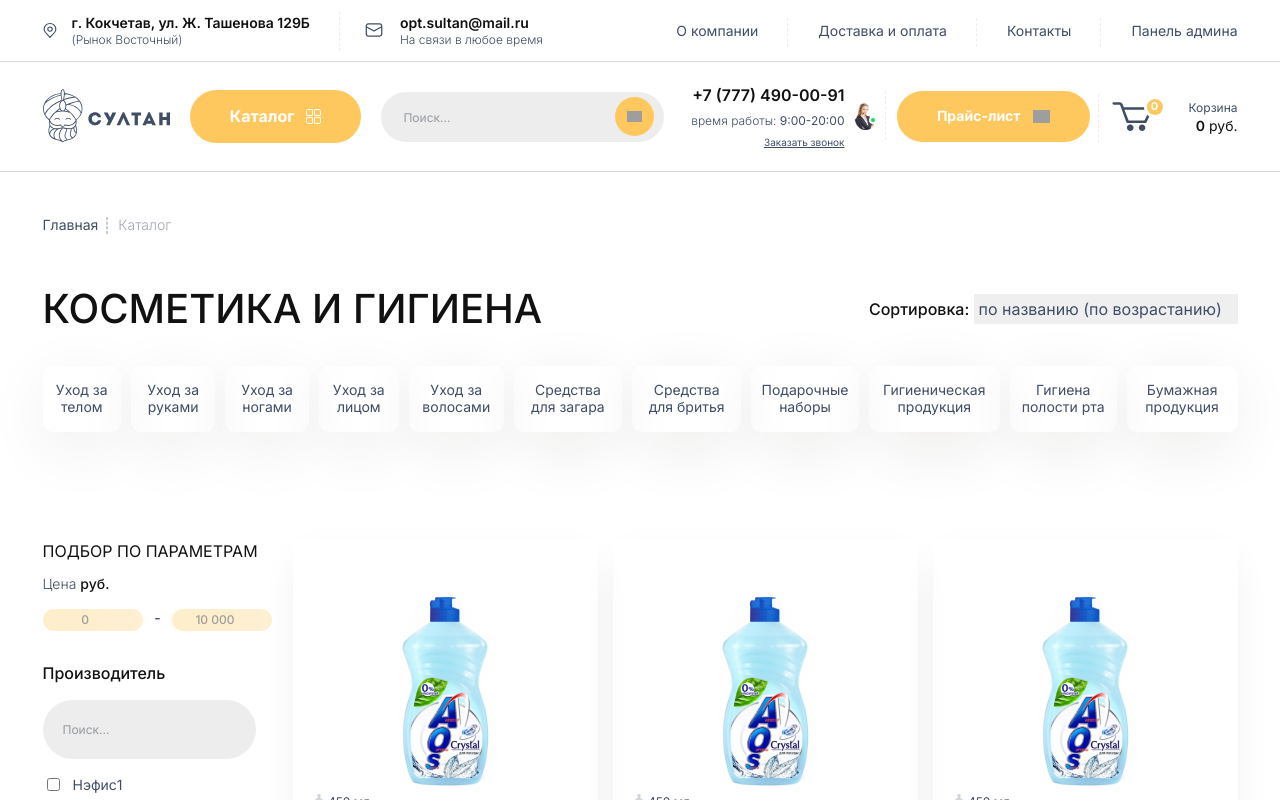
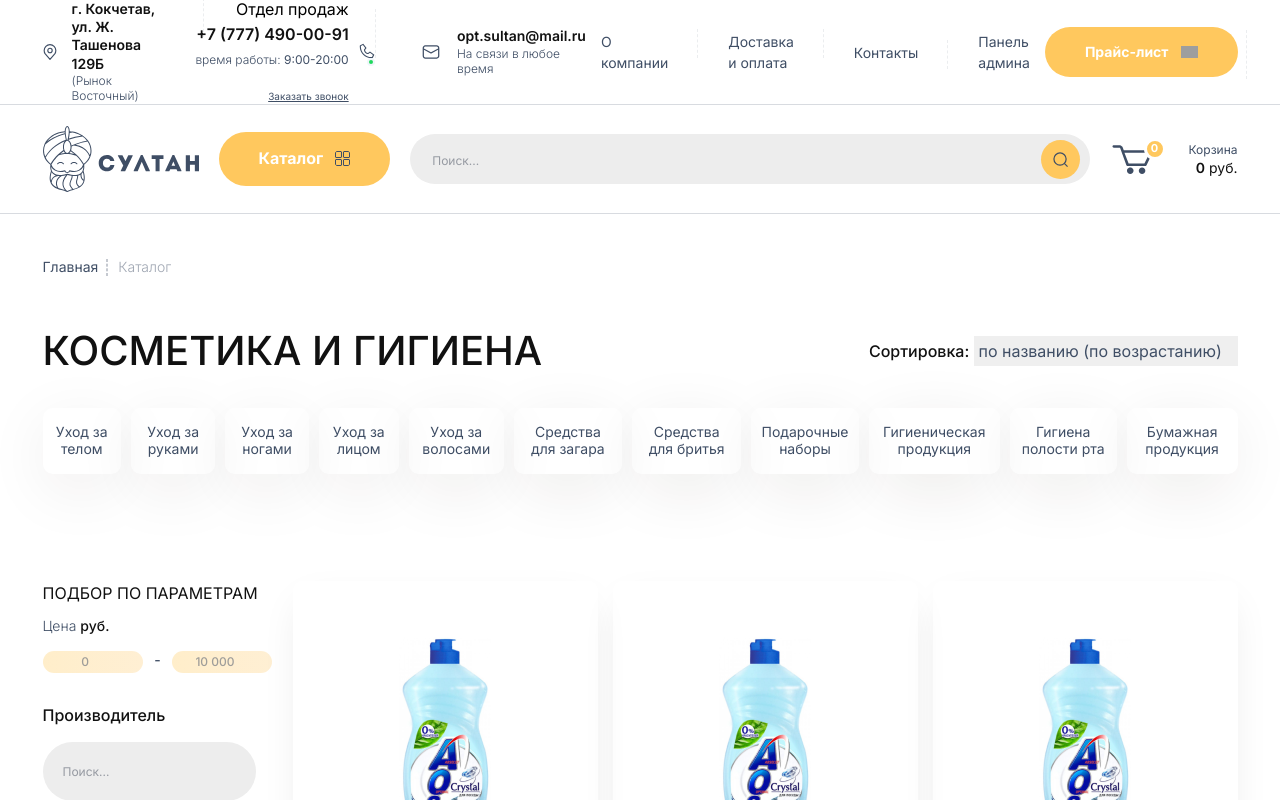
Before and after one commit to damirios/hotels_frontend_online-store, a React (Create React App) app: page / in a window 1280 px wide. Built offline with nearby package versions, Linux system fonts and the light colour scheme; grey boxes are pictures that could not be loaded.

Commit message:
fixed adaptive problems

```diff
--- a/src/components/Header.tsx
+++ b/src/components/Header.tsx
@@ -8,25 +8,21 @@
 import { useTypedDispatch } from "../hooks/useTypedDispatch";
 import { closeDropDown } from "../store/slices/dropDownSlice";
 import { Link, useLocation } from "react-router-dom";
+import { useWindowSize } from "../hooks/useWindowSize";
+import { Support } from "./UI/Support";
 
 export function Header() {
 	const menuLinks: string[] = ["О компании", "Доставка и оплата", "Контакты"];
-	const [isMobile, setIsMobile] = useState(window.innerWidth <= 768);
 
 	const cart = useTypedSelector(state => state.cart);
 	const isDropDownOpen = useTypedSelector(state => state.dropDown.isOpen);
 	const dispatch = useTypedDispatch();
 
-	useEffect(() => {
-		if (isMobile) {
-			setMobileArch();
-		} else {
-			setDesktopArch();
-		}
-	}, [isMobile]);
+	const [width, height] = useWindowSize();
+	const [isMobile, setIsMobile] = useState(width <= 768);
 
 	window.addEventListener('resize', (e) => {
-		if (window.innerWidth <= 768) {
+		if (width <= 768) {
 			setIsMobile(true);
 		} else {
 			setIsMobile(false);
@@ -65,8 +61,11 @@
 								<p>(Рынок Восточный)</p>
 							</div>
 						</div>
+						{isMobile ? <Support isMobile={isMobile} /> : null}
 						<MailLink class='top-header' image={true} />
-						<List class='menu-header' singleClass="top-header__menu" title={'Меню сайта: '} list={menuLinks} />
+						<List class='menu-header' singleClass="top-header__menu"
+						title={'Меню сайта: '} list={menuLinks} />
+						{isMobile ? <Pricelist class='bottom-header__pricelist pricelist' /> : null}
 					</div>
 				</div>
 			</div>
@@ -95,17 +94,8 @@
 								}
 							</button>
 						</form>
-						<div className="bottom-header__support support">
-							<ContactsPhone isMobile={isMobile} class='support' />
-							<div className="support__image-box">
-								{isMobile ?
-									<img src="./images/icons/phone.svg" alt="phone" /> :
-									<img src="./images/support.png" alt="support" className="support__image" />
-								}
-								<div className="support__online-point"></div>
-							</div>
-						</div>
-						<Pricelist class='bottom-header__pricelist pricelist' />
+						{isMobile ? null : <Support isMobile={isMobile} />}
+						{isMobile ? null : <Pricelist class='bottom-header__pricelist pricelist' />}
 						<Link to='/cart' className="bottom-header__cart cart">
 							<div className="cart__image-box">
 								<img src="./images/icons/cart.svg" alt="cart" className="cart__image" />
--- a/src/components/UI/List.tsx
+++ b/src/components/UI/List.tsx
@@ -1,6 +1,7 @@
 import { Link } from "react-router-dom";
 
 export function List(props: {class?: string, list: string[], singleClass?: string, title: string}) {
+
     return (
         <div className={`${props.class} ${props.singleClass ? props.singleClass : ''}`}>
             <h1 className={`${props.class}__title`}>{props.title}</h1>
--- /dev/null
+++ b/src/components/UI/Support.tsx
@@ -0,0 +1,18 @@
+import { ContactsPhone } from "./ContactsPhone";
+
+export function Support(props: {isMobile: boolean}) {
+    const {isMobile} = props;
+
+    return (
+        <div className="bottom-header__support support">
+            <ContactsPhone isMobile={isMobile} class='support' />
+            <div className="support__image-box">
+                {isMobile ?
+                    <img src="./images/icons/phone.svg" alt="phone" /> :
+                    <img src="./images/support.png" alt="support" className="support__image" />
+                }
+                <div className="support__online-point"></div>
+            </div>
+        </div>
+    );
+}
--- a/src/style/css/style.css
+++ b/src/style/css/style.css
@@ -2110,7 +2110,7 @@
   z-index: 5;
   left: 0;
   width: 100vw;
-  height: calc(100% - 206px);
+  height: calc(100% - 306px);
   overflow: auto;
   border: 0;
 }
--- a/src/style/style.scss
+++ b/src/style/style.scss
@@ -2359,7 +2359,7 @@
 		z-index: 5;
 		left: 0;
 		width: 100vw;
-		height: calc(100% - 206px);
+		height: calc(100% - 306px);
 		overflow: auto;
 		border: 0;
 
```
